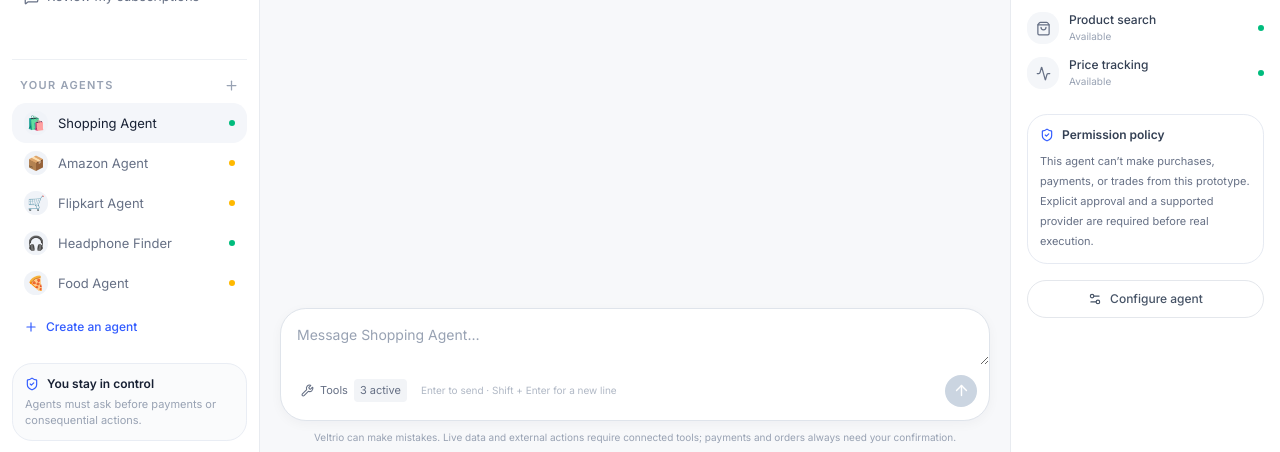
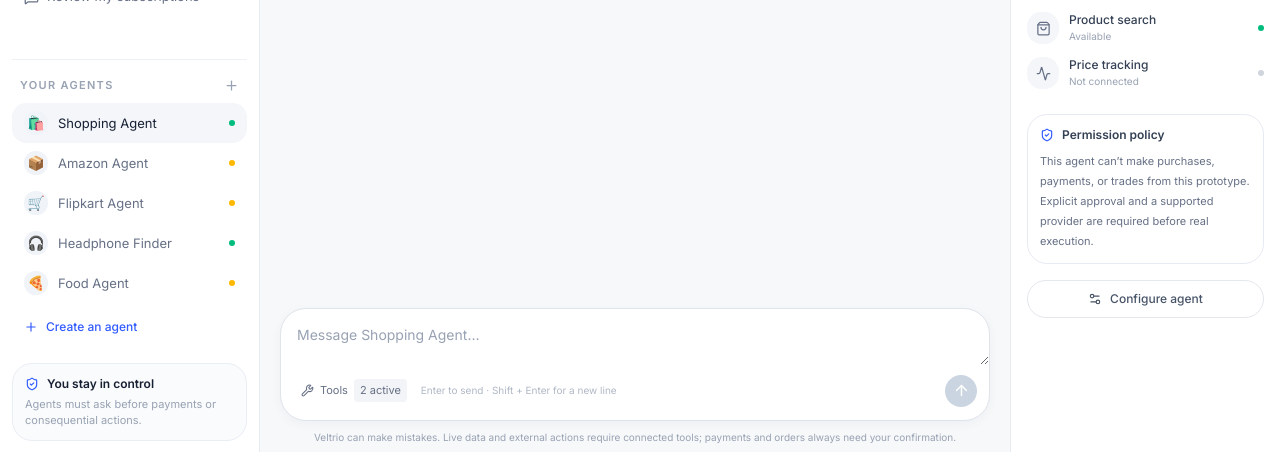
Before and after one commit to Saishashank2425/veltrio, a Next.js app: page /agents in a window 1280 px wide. Shown: the part 339-791 px from the top of the page. Built offline with nearby package versions, Linux system fonts and the light colour scheme.

Commit message:
Clarify connected commerce tool status

```diff
--- a/components/agents/AgentHub.tsx
+++ b/components/agents/AgentHub.tsx
@@ -16,8 +16,8 @@ type Conversation = { id: string; title: string; agentId: string; messages: Mess
 
 const defaultTools = [
   { id: "web", name: "Web research", description: "Search and read public webpages", icon: Globe, connected: true },
-  { id: "shopping", name: "Product search", description: "Search major retailer sites from the Veltrio Shop page", icon: ShoppingBag, connected: true },
-  { id: "price", name: "Price tracking", description: "Monitor prices and target alerts", icon: Activity, connected: true },
+  { id: "shopping", name: "Product search", description: "Retailer search; live comparison results require the configured provider", icon: ShoppingBag, connected: true },
+  { id: "price", name: "Price tracking", description: "Target-price planning; automatic monitoring is not configured", icon: Activity, connected: false },
   { id: "location", name: "Location", description: "Use a chosen address or ask permission for device location", icon: MapPin, connected: false },
   { id: "finance", name: "Finance records", description: "Read finance data saved in this browser", icon: CreditCard, connected: true },
   { id: "notify", name: "Notifications", description: "Prepare alerts for supported channels", icon: Zap, connected: false },
```
